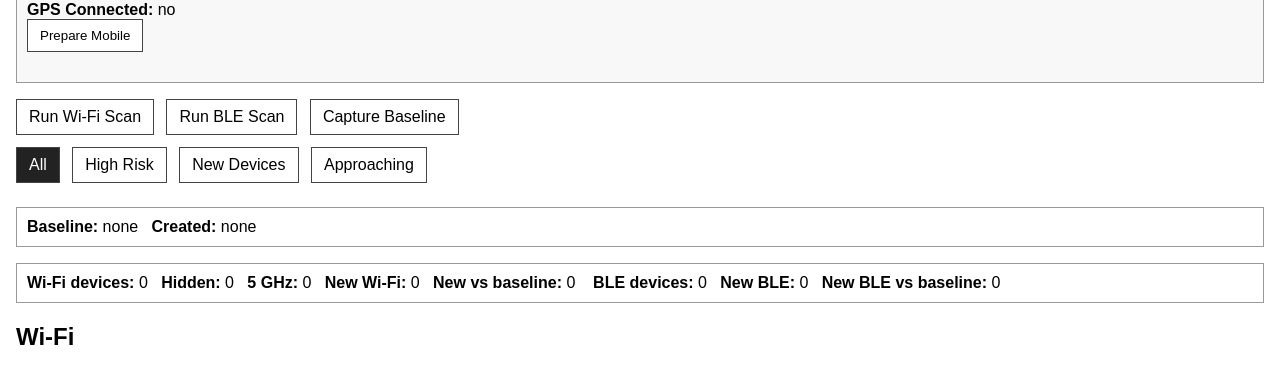
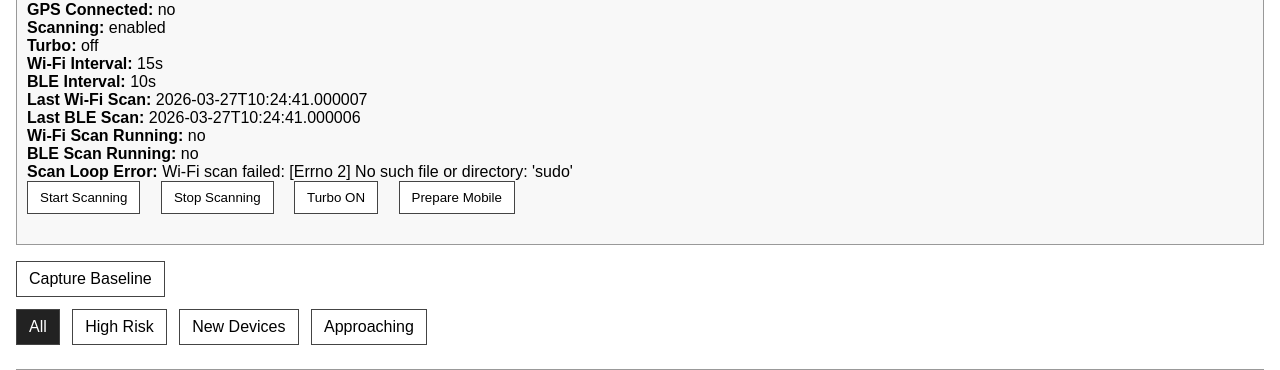
Before and after one commit to lpzDnl/wraith2, a Flask app: page / in a window 1280 px wide. Shown: the part 138-508 px from the top of the page. Run offline with Flask 3, Linux system fonts and the light colour scheme; data that the repository does not hold is empty.

Commit message:
Add continuous scanning with turbo controls

```diff
--- a/ui/app.py
+++ b/ui/app.py
@@ -31,7 +31,11 @@
 app = Flask(__name__)
 
 VALID_FILTERS = {"all", "high", "new", "approaching"}
-RECENT_OBSERVATION_LIMIT = 20
+RECENT_OBSERVATION_LIMIT = 12
+NORMAL_WIFI_SCAN_INTERVAL_SEC = 15
+NORMAL_BLE_SCAN_INTERVAL_SEC = 10
+TURBO_WIFI_SCAN_INTERVAL_SEC = 5
+TURBO_BLE_SCAN_INTERVAL_SEC = 3
 LAST_GPS = {
     "lat": None,
     "lon": None,
@@ -64,9 +68,19 @@
     "last_error": None,
     "operator_message": "Phone UI connected. Wraith is running normally.",
     "workflow_id": 0,
+    "scanning_enabled": True,
+    "turbo_enabled": False,
+    "wifi_scan_interval_sec": NORMAL_WIFI_SCAN_INTERVAL_SEC,
+    "ble_scan_interval_sec": NORMAL_BLE_SCAN_INTERVAL_SEC,
+    "last_wifi_scan_ts": None,
+    "last_ble_scan_ts": None,
+    "wifi_scan_running": False,
+    "ble_scan_running": False,
+    "scan_loop_error": None,
 }
 _CONTROLLER_THREAD = None
 _GPS_READER_THREAD = None
+_SCAN_LOOP_THREAD = None
 
 
 def _utcnow():
@@ -140,6 +154,15 @@
     RUNTIME_STATE["mode"] = mode
     RUNTIME_STATE["operator_message"] = message
     RUNTIME_STATE["last_transition_ts"] = _utcnow()
+
+
+def _update_scan_intervals_locked():
+    if RUNTIME_STATE["turbo_enabled"]:
+        RUNTIME_STATE["wifi_scan_interval_sec"] = TURBO_WIFI_SCAN_INTERVAL_SEC
+        RUNTIME_STATE["ble_scan_interval_sec"] = TURBO_BLE_SCAN_INTERVAL_SEC
+    else:
+        RUNTIME_STATE["wifi_scan_interval_sec"] = NORMAL_WIFI_SCAN_INTERVAL_SEC
+        RUNTIME_STATE["ble_scan_interval_sec"] = NORMAL_BLE_SCAN_INTERVAL_SEC
 
 
 def _start_workflow_locked(requested_mode, mode, message, phone_ui_expected, gps_expected):
@@ -444,6 +467,7 @@
     if should_start_controller:
         _CONTROLLER_THREAD.start()
     _ensure_gps_reader_started()
+    _ensure_scan_loop_started()
 
 
 def _split_tags(tags):
@@ -483,6 +507,121 @@
         if "accuracy" in LAST_GPS:
             snapshot["accuracy"] = LAST_GPS["accuracy"]
         return snapshot
+
+
+def _seconds_since(timestamp):
+    if not timestamp:
+        return None
+    try:
+        delta = datetime.utcnow() - datetime.fromisoformat(timestamp)
+    except ValueError:
+        return None
+    return max(delta.total_seconds(), 0.0)
+
+
+def _run_wifi_scan_once():
+    with RUNTIME_LOCK:
+        if RUNTIME_STATE["wifi_scan_running"]:
+            return False, "Wi-Fi scan already running"
+        RUNTIME_STATE["wifi_scan_running"] = True
+
+    interface = os.environ.get("WRAITH_WIFI_IFACE", "wlan1")
+    try:
+        output = run_wifi_scan(interface)
+        parsed = parse_iw_scan(output)
+        for item in parsed:
+            wifi_item = dict(item)
+            wifi_item["gps"] = _gps_snapshot()
+            log_wifi(interface, wifi_item)
+        with RUNTIME_LOCK:
+            RUNTIME_STATE["last_wifi_scan_ts"] = _utcnow()
+            RUNTIME_STATE["scan_loop_error"] = None
+        return True, None
+    except subprocess.CalledProcessError as e:
+        message = f"Wi-Fi scan failed: {e}"
+        with RUNTIME_LOCK:
+            RUNTIME_STATE["last_wifi_scan_ts"] = _utcnow()
+            RUNTIME_STATE["scan_loop_error"] = message
+        return False, message
+    except Exception as e:
+        message = f"Wi-Fi scan failed: {e}"
+        with RUNTIME_LOCK:
+            RUNTIME_STATE["last_wifi_scan_ts"] = _utcnow()
+            RUNTIME_STATE["scan_loop_error"] = message
+        return False, message
+    finally:
+        with RUNTIME_LOCK:
+            RUNTIME_STATE["wifi_scan_running"] = False
+
+
+def _run_ble_scan_once():
+    with RUNTIME_LOCK:
+        if RUNTIME_STATE["ble_scan_running"]:
+            return False, "BLE scan already running"
+        RUNTIME_STATE["ble_scan_running"] = True
+
+    try:
+        try:
+            output = run_ble_scan()
+        except subprocess.CalledProcessError as e:
+            output = e.output
+        found = parse_ble_scan(output)
+        for addr, info in found.items():
+            log_ble(addr, info["name"], info["rssi"], gps=_gps_snapshot())
+        with RUNTIME_LOCK:
+            RUNTIME_STATE["last_ble_scan_ts"] = _utcnow()
+            RUNTIME_STATE["scan_loop_error"] = None
+        return True, None
+    except Exception as e:
+        message = f"BLE scan failed: {e}"
+        with RUNTIME_LOCK:
+            RUNTIME_STATE["last_ble_scan_ts"] = _utcnow()
+            RUNTIME_STATE["scan_loop_error"] = message
+        return False, message
+    finally:
+        with RUNTIME_LOCK:
+            RUNTIME_STATE["ble_scan_running"] = False
+
+
+def _scan_loop():
+    while True:
+        try:
+            should_run_wifi = False
+            should_run_ble = False
+            with RUNTIME_LOCK:
+                scanning_enabled = RUNTIME_STATE["scanning_enabled"]
+                wifi_interval = RUNTIME_STATE["wifi_scan_interval_sec"]
+                ble_interval = RUNTIME_STATE["ble_scan_interval_sec"]
+                wifi_running = RUNTIME_STATE["wifi_scan_running"]
+                ble_running = RUNTIME_STATE["ble_scan_running"]
+                last_wifi_scan_ts = RUNTIME_STATE["last_wifi_scan_ts"]
+                last_ble_scan_ts = RUNTIME_STATE["last_ble_scan_ts"]
+
+            if scanning_enabled:
+                wifi_elapsed = _seconds_since(last_wifi_scan_ts)
+                ble_elapsed = _seconds_since(last_ble_scan_ts)
+                should_run_wifi = not wifi_running and (wifi_elapsed is None or wifi_elapsed >= wifi_interval)
+                should_run_ble = not ble_running and (ble_elapsed is None or ble_elapsed >= ble_interval)
+
+            if should_run_wifi:
+                _run_wifi_scan_once()
+            if should_run_ble:
+                _run_ble_scan_once()
+        except Exception as e:
+            with RUNTIME_LOCK:
+                RUNTIME_STATE["scan_loop_error"] = f"Scan loop error: {e}"
+        time.sleep(1)
+
+
+def _ensure_scan_loop_started():
+    global _SCAN_LOOP_THREAD
+    should_start_scan_loop = False
+    with RUNTIME_LOCK:
+        if _SCAN_LOOP_THREAD is None or not _SCAN_LOOP_THREAD.is_alive():
+            _SCAN_LOOP_THREAD = threading.Thread(target=_scan_loop, name="wraith-scan-loop", daemon=True)
+            should_start_scan_loop = True
+    if should_start_scan_loop:
+        _SCAN_LOOP_THREAD.start()
 
 
 @app.route("/")
@@ -676,6 +815,32 @@
     return jsonify(snapshot)
 
 
+@app.route("/start_scanning", methods=["POST"])
+def start_scanning():
+    _ensure_runtime_controller_started()
+    with RUNTIME_LOCK:
+        RUNTIME_STATE["scanning_enabled"] = True
+        _update_scan_intervals_locked()
+    return _render_prepare_response()
+
+
+@app.route("/stop_scanning", methods=["POST"])
+def stop_scanning():
+    _ensure_runtime_controller_started()
+    with RUNTIME_LOCK:
+        RUNTIME_STATE["scanning_enabled"] = False
+    return _render_prepare_response()
+
+
+@app.route("/toggle_turbo", methods=["POST"])
+def toggle_turbo():
+    _ensure_runtime_controller_started()
+    with RUNTIME_LOCK:
+        RUNTIME_STATE["turbo_enabled"] = not RUNTIME_STATE["turbo_enabled"]
+        _update_scan_intervals_locked()
+    return _render_prepare_response()
+
+
 @app.route("/prepare_mobile", methods=["POST"])
 def prepare_mobile():
     _ensure_runtime_controller_started()
@@ -717,19 +882,9 @@
 @app.route("/scan_wifi")
 def scan_wifi():
     _ensure_runtime_controller_started()
-    interface = os.environ.get("WRAITH_WIFI_IFACE", "wlan1")
-    try:
-        output = run_wifi_scan(interface)
-    except subprocess.CalledProcessError as e:
-        return f"<pre>Wi-Fi scan failed:\n{e.output}</pre>", 500
-    except Exception as e:
-        return f"<pre>Wi-Fi scan failed:\n{e}</pre>", 500
-
-    parsed = parse_iw_scan(output)
-    for item in parsed:
-        wifi_item = dict(item)
-        wifi_item["gps"] = _gps_snapshot()
-        log_wifi(interface, wifi_item)
+    ok, error = _run_wifi_scan_once()
+    if not ok:
+        return f"<pre>{error}</pre>", 500
 
     return redirect(url_for("index", filter=request.args.get("filter", "all")))
 
@@ -737,16 +892,9 @@
 @app.route("/scan_ble")
 def scan_ble():
     _ensure_runtime_controller_started()
-    try:
-        output = run_ble_scan()
-    except subprocess.CalledProcessError as e:
-        output = e.output
-    except Exception as e:
-        return f"<pre>BLE scan failed:\n{e}</pre>", 500
-
-    found = parse_ble_scan(output)
-    for addr, info in found.items():
-        log_ble(addr, info["name"], info["rssi"], gps=_gps_snapshot())
+    ok, error = _run_ble_scan_once()
+    if not ok:
+        return f"<pre>{error}</pre>", 500
 
     return redirect(url_for("index", filter=request.args.get("filter", "all")))
 
--- a/ui/templates/index.html
+++ b/ui/templates/index.html
@@ -58,7 +58,25 @@
         <div><b>Message:</b> <span id="runtime-message">{{ runtime_state.operator_message }}</span></div>
         <div><b>GPS Device:</b> <span id="runtime-gps-device">{{ runtime_state.gps_device }}</span></div>
         <div><b>GPS Connected:</b> <span id="runtime-gps-connected">{{ "yes" if runtime_state.gps_connected else "no" }}</span></div>
+        <div><b>Scanning:</b> <span id="runtime-scanning-enabled">{{ "enabled" if runtime_state.scanning_enabled else "disabled" }}</span></div>
+        <div><b>Turbo:</b> <span id="runtime-turbo-enabled">{{ "on" if runtime_state.turbo_enabled else "off" }}</span></div>
+        <div><b>Wi-Fi Interval:</b> <span id="runtime-wifi-interval">{{ runtime_state.wifi_scan_interval_sec }}</span>s</div>
+        <div><b>BLE Interval:</b> <span id="runtime-ble-interval">{{ runtime_state.ble_scan_interval_sec }}</span>s</div>
+        <div><b>Last Wi-Fi Scan:</b> <span id="runtime-last-wifi-scan">{{ runtime_state.last_wifi_scan_ts or "" }}</span></div>
+        <div><b>Last BLE Scan:</b> <span id="runtime-last-ble-scan">{{ runtime_state.last_ble_scan_ts or "" }}</span></div>
+        <div><b>Wi-Fi Scan Running:</b> <span id="runtime-wifi-running">{{ "yes" if runtime_state.wifi_scan_running else "no" }}</span></div>
+        <div><b>BLE Scan Running:</b> <span id="runtime-ble-running">{{ "yes" if runtime_state.ble_scan_running else "no" }}</span></div>
+        <div><b>Scan Loop Error:</b> <span id="runtime-scan-loop-error">{{ runtime_state.scan_loop_error or "" }}</span></div>
         <div class="runtime-actions">
+            <form method="post" action="{{ url_for('start_scanning', filter=active_filter) }}">
+                <button class="button" type="submit">Start Scanning</button>
+            </form>
+            <form method="post" action="{{ url_for('stop_scanning', filter=active_filter) }}">
+                <button class="button" type="submit">Stop Scanning</button>
+            </form>
+            <form method="post" action="{{ url_for('toggle_turbo', filter=active_filter) }}">
+                <button class="button" type="submit">Turbo {{ "OFF" if runtime_state.turbo_enabled else "ON" }}</button>
+            </form>
             {% if "prepare_mobile" in runtime_state.allowed_actions %}
             <form method="post" action="{{ url_for('prepare_mobile', filter=active_filter) }}">
                 <button class="button" type="submit">Prepare Mobile</button>
@@ -72,8 +90,6 @@
         </div>
     </div>
 
-    <a class="button" href="{{ url_for('scan_wifi', filter=active_filter) }}">Run Wi-Fi Scan</a>
-    <a class="button" href="{{ url_for('scan_ble', filter=active_filter) }}">Run BLE Scan</a>
     <a class="button" href="{{ url_for('capture_baseline', filter=active_filter) }}">Capture Baseline</a>
 
     <div class="filters">
@@ -229,6 +245,7 @@
             try {
                 const response = await fetch("{{ url_for('status') }}", {cache: "no-store"});
                 if (!response.ok) {
+                    window.setTimeout(pollStatus, 2000);
                     return;
                 }
                 const state = await response.json();
@@ -236,20 +253,24 @@
                 document.getElementById("runtime-message").textContent = state.operator_message;
                 document.getElementById("runtime-gps-device").textContent = state.gps_device;
                 document.getElementById("runtime-gps-connected").textContent = state.gps_connected ? "yes" : "no";
-
-                if (!transitionModes.has(state.mode)) {
-                    return;
-                }
+                document.getElementById("runtime-scanning-enabled").textContent = state.scanning_enabled ? "enabled" : "disabled";
+                document.getElementById("runtime-turbo-enabled").textContent = state.turbo_enabled ? "on" : "off";
+                document.getElementById("runtime-wifi-interval").textContent = state.wifi_scan_interval_sec;
+                document.getElementById("runtime-ble-interval").textContent = state.ble_scan_interval_sec;
+                document.getElementById("runtime-last-wifi-scan").textContent = state.last_wifi_scan_ts || "";
+                document.getElementById("runtime-last-ble-scan").textContent = state.last_ble_scan_ts || "";
+                document.getElementById("runtime-wifi-running").textContent = state.wifi_scan_running ? "yes" : "no";
+                document.getElementById("runtime-ble-running").textContent = state.ble_scan_running ? "yes" : "no";
+                document.getElementById("runtime-scan-loop-error").textContent = state.scan_loop_error || "";
             } catch (err) {
+                window.setTimeout(pollStatus, 2000);
                 return;
             }
 
-            window.setTimeout(pollStatus, 1000);
+            window.setTimeout(pollStatus, transitionModes.has(state.mode) ? 1000 : 2000);
         }
 
-        if (transitionModes.has({{ runtime_state.mode|tojson }})) {
-            window.setTimeout(pollStatus, 1000);
-        }
+        window.setTimeout(pollStatus, transitionModes.has({{ runtime_state.mode|tojson }}) ? 1000 : 2000);
     </script>
 </body>
 </html>
```
